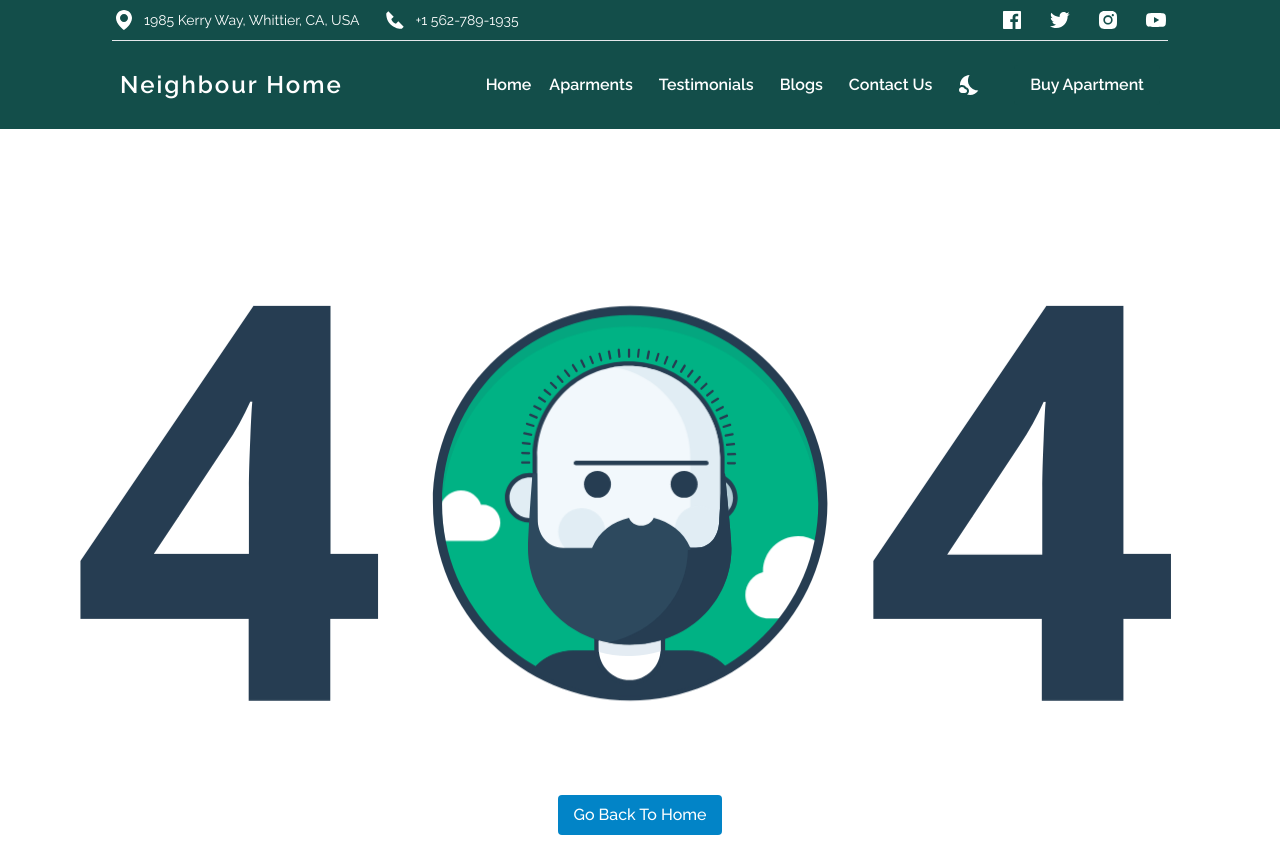
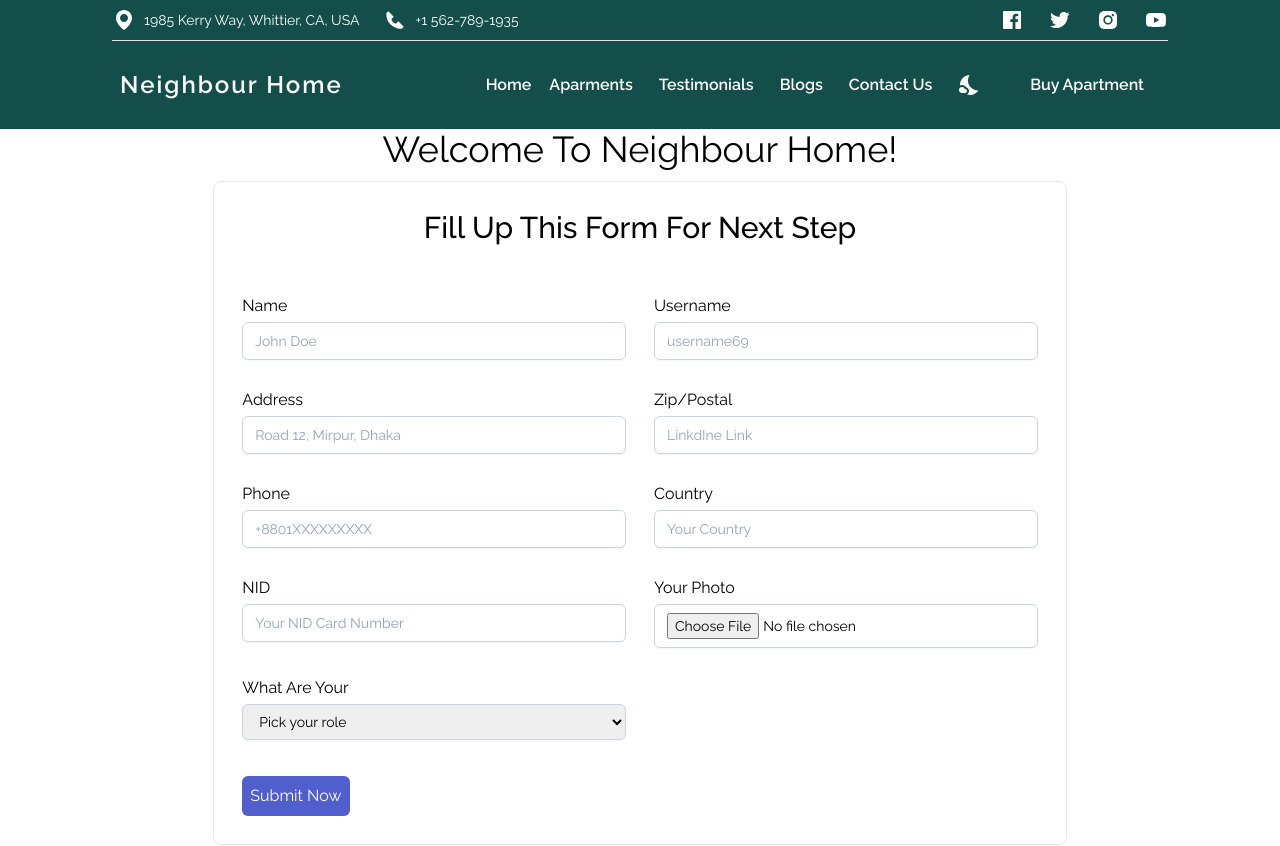
Before and after one commit to khanshorif331/neighbour-home, a React (Create React App) app: page /user_data in a window 1280 px wide. Shown: the top 846 px of the page. Built offline with nearby package versions, Linux system fonts and the light colour scheme; no server answers; a web font is replaced by a local one.

Commit message:
userdata page design

```diff
--- a/src/App.js
+++ b/src/App.js
@@ -8,6 +8,7 @@ import Register from './Authentication/Register/Register'
 import { createContext, useState } from 'react'
 import Guides from './Pages/Homepage/Guides/Guides'
 import NotFound from './components/NotFound/NotFound'
+import UserData from './Pages/UserData/UserData'
 
 export const DarkModeContext = createContext("")
 
@@ -22,6 +23,7 @@ function App() {
 					<Route path='/login' element={<Login />} />
 					<Route path='/register' element={<Register />} />
 					<Route path='/guides' element={<Guides />} />
+					<Route path='/user_data' element={<UserData/>} />
 					<Route path='*' element={<NotFound/>} />
 				</Routes>
 				<Footer />
--- /dev/null
+++ b/src/Pages/UserData/UserData.js
@@ -0,0 +1,62 @@
+import React from 'react';
+
+const UserData = () => {
+    return (
+        <section className='mt-[129px]'>
+            <h1 className='text-4xl text-center my-3'>Welcome To Neighbour Home!</h1>
+            <div className='border p-7 rounded-lg cs-card-shadow w-full md:w-2/3 mx-auto my-3'>
+                <h1 className='text-3xl font-medium text-center mb-12'>Fill Up This Form For Next Step</h1>
+                <div>
+                    <form>
+                        <div className='grid grid-cols-1 md:grid-cols-2 gap-7'>
+                            <div>
+                                <label htmlFor="">Name</label>
+                                <input type="text" name="name" className="mt-1 px-3 py-2 border shadow-sm border-slate-300 placeholder-slate-400 focus:outline-none focus:border-sky-500 focus:ring-sky-500 w-full rounded-md sm:text-sm focus:ring-1" placeholder="John Doe" />
+                            </div>
+                            <div>
+                                <label htmlFor="">Username</label>
+                                <input type="text" name="name" className="mt-1 px-3 py-2 border shadow-sm border-slate-300 placeholder-slate-400 focus:outline-none focus:border-sky-500 focus:ring-sky-500 w-full rounded-md sm:text-sm focus:ring-1" placeholder="username69" />
+                            </div>
+                            <div>
+                                <label htmlFor="">Address</label>
+                                <input type="text" name="name" className="mt-1 px-3 py-2 border shadow-sm border-slate-300 placeholder-slate-400 focus:outline-none focus:border-sky-500 focus:ring-sky-500 w-full rounded-md sm:text-sm focus:ring-1" placeholder="Road 12, Mirpur, Dhaka" />
+                            </div>
+                            <div>
+                                <label htmlFor="">Zip/Postal</label>
+                                <input type="number" name="number" className="mt-1 px-3 py-2 border shadow-sm border-slate-300 placeholder-slate-400 focus:outline-none focus:border-sky-500 focus:ring-sky-500 w-full rounded-md sm:text-sm focus:ring-1" placeholder="LinkdIne Link" />
+                            </div>
+                            <div>
+                                <label htmlFor="">Phone</label>
+                                <input type="number" name="phone" className="mt-1 px-3 py-2 border shadow-sm border-slate-300 placeholder-slate-400 focus:outline-none focus:border-sky-500 focus:ring-sky-500 w-full rounded-md sm:text-sm focus:ring-1" placeholder="+8801XXXXXXXXX" />
+                            </div>
+                            <div>
+                                <label htmlFor="">Country</label>
+                                <input type="text" name="country" className="mt-1 px-3 py-2 border shadow-sm border-slate-300 placeholder-slate-400 focus:outline-none focus:border-sky-500 focus:ring-sky-500 w-full rounded-md sm:text-sm focus:ring-1" placeholder="Your Country" />
+                            </div>
+                            <div>
+                                <label htmlFor="">NID</label>
+                                <input type="text" name="name" className="mt-1 px-3 py-2 border shadow-sm border-slate-300 placeholder-slate-400 focus:outline-none focus:border-sky-500 focus:ring-sky-500 w-full rounded-md sm:text-sm focus:ring-1" placeholder="Your NID Card Number" />
+                            </div>
+                            <div>
+                                <label htmlFor="">Your Photo</label>
+                                <input type="file" name="photo" className="mt-1 px-3 py-2 border shadow-sm border-slate-300 placeholder-slate-400 focus:outline-none focus:border-sky-500 focus:ring-sky-500 w-full rounded-md sm:text-sm focus:ring-1" placeholder="Your Photo" />
+                            </div>
+                            <div>
+                                <label htmlFor="">What Are Your</label>
+                                <select className='select mt-1 px-3 py-2 border shadow-sm border-slate-300 placeholder-slate-400 focus:outline-none focus:border-sky-500 focus:ring-sky-500 w-full rounded-md sm:text-sm focus:ring-1'>
+                                    <option disabled selected>Pick your role</option>
+                                    <option>Engineer</option>
+                                    <option>Worker</option>
+                                    <option>Buyer</option>
+                                </select>
+                            </div>
+                        </div>
+                        <input className='bg-[#515FCE] p-2 rounded-md text-white mt-9 cursor-pointer' type="submit" value="Submit Now" />
+                    </form>
+                </div>
+            </div>
+        </section>
+    );
+};
+
+export default UserData;
```
